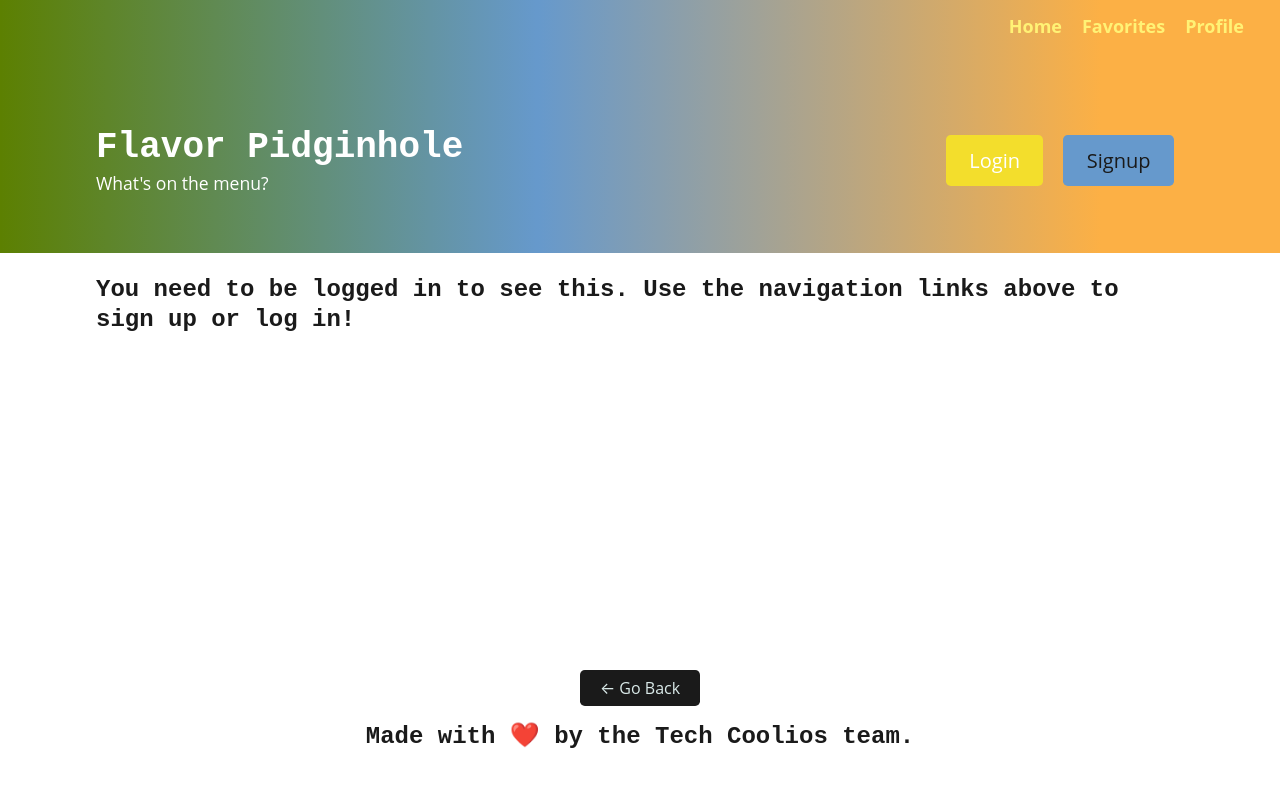
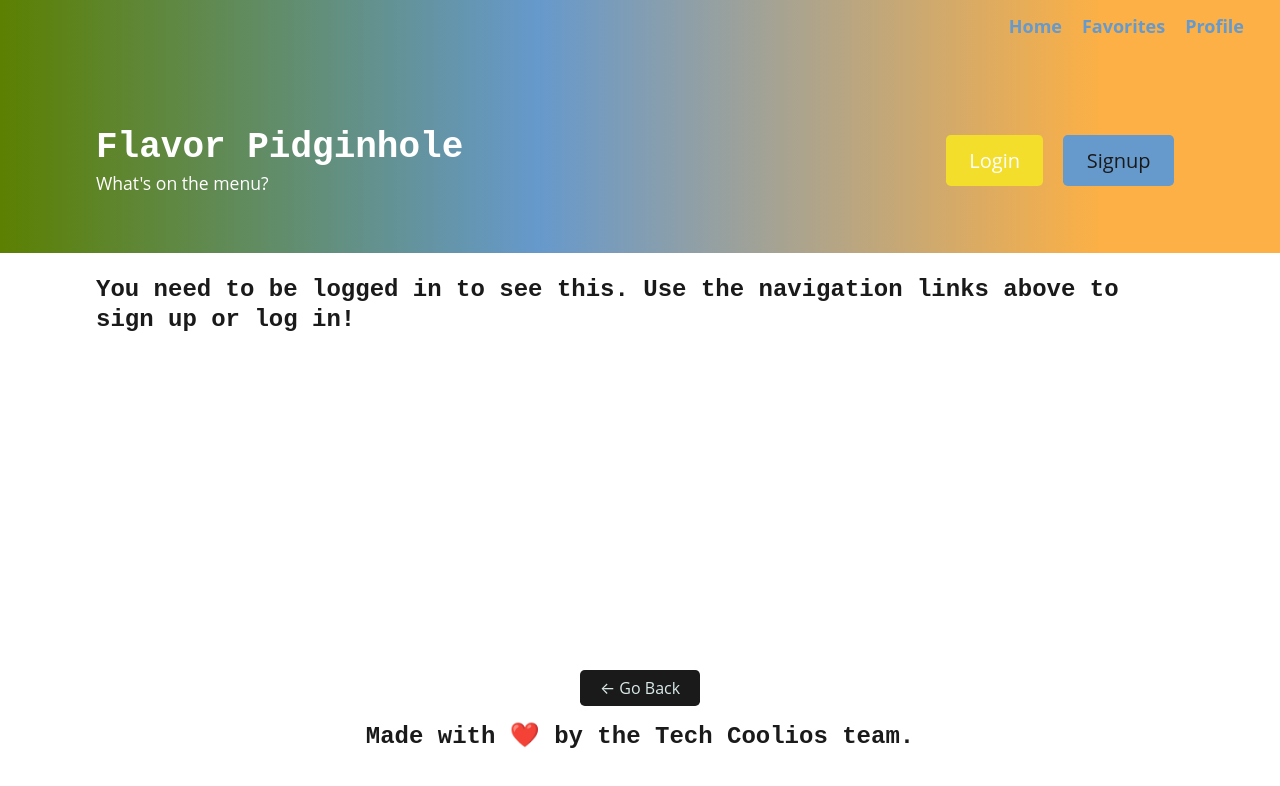
Before and after one commit to bungin/Flavor-Pidginhole, a React (Vite) app in the folder client/: page /me in a window 1280 px wide. Shown: the top 786 px of the page. Built offline with nearby package versions, Linux system fonts and the light colour scheme; no server answers.

Commit message:
changed color of nav links

```diff
--- a/client/src/components/Navbar/Navbar.css
+++ b/client/src/components/Navbar/Navbar.css
@@ -59,7 +59,7 @@
 }
 
 .nav-links a {
-  color: #fff275;
+  color: #6699cc;
   text-decoration: none;
   font-size: 18px;
   font-weight: bold;
@@ -68,7 +68,7 @@
 
 /* Hover effect on links */
 .nav-links a:hover {
-  color: #ff8c42; /* Change color on hover */
+  color: #f3de2c; /* Change color on hover */
   transform: scale(1.1); /* Slightly scale up the link */
   box-shadow: 0px 4px 8px rgba(245, 195, 78, 0.4); /* Add box-shadow effect */
 }
@@ -96,7 +96,7 @@
 
 /* Hover effect on the floating plus button */
 .plus-button:hover {
-  background-color: #5b8e7d; /* Slightly darker shade on hover */
+  background-color: #fbb02d; /* Slightly darker shade on hover */
   transform: scale(1.1); /* Slightly increase the size of the button */
   box-shadow: 0 4px 10px rgba(0, 0, 0, 0.2); /* Add a shadow to make the button 'pop' */
 }
```
